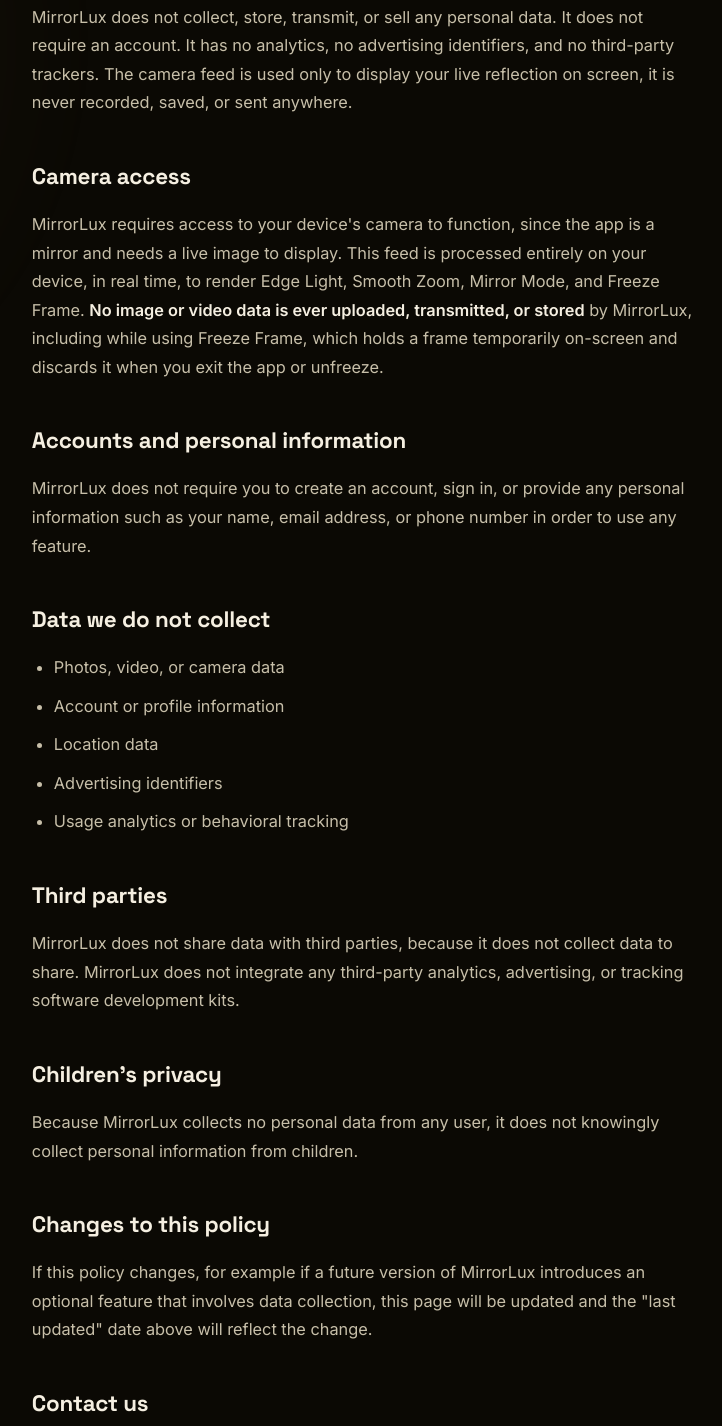
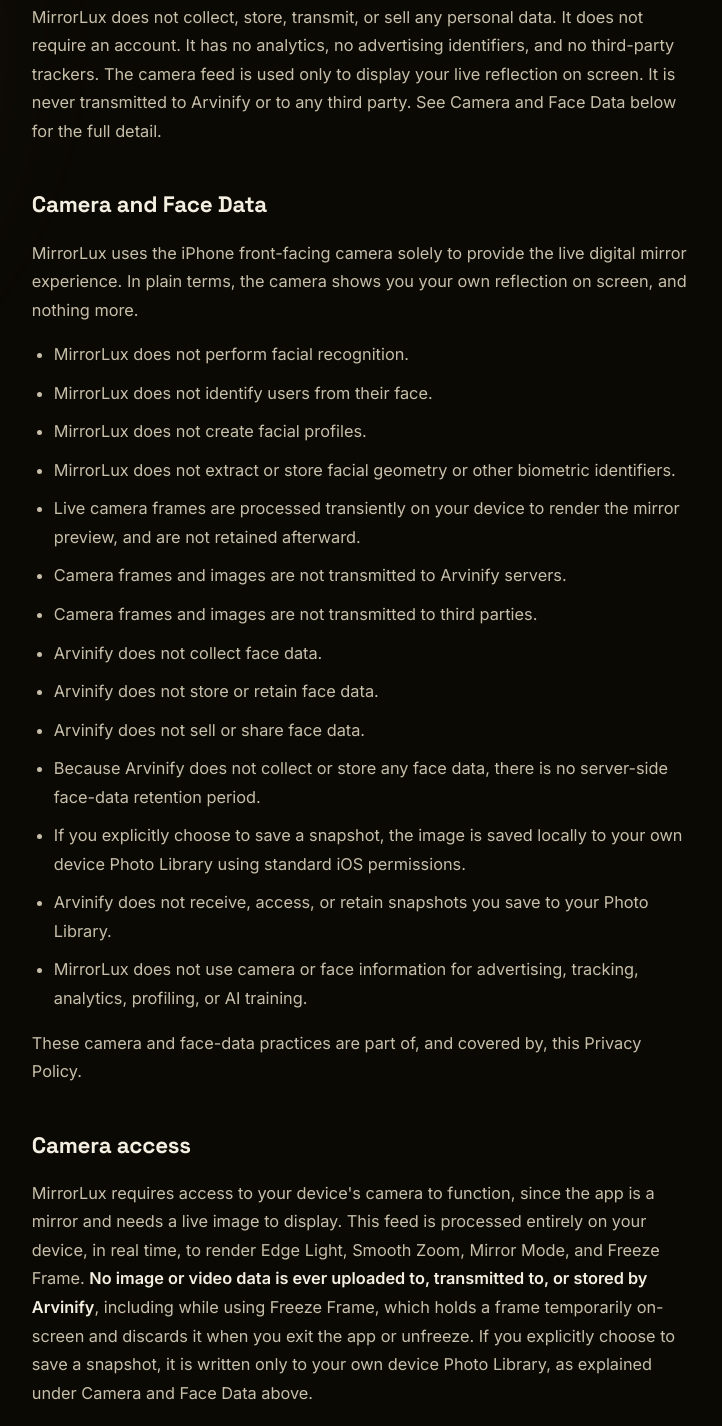
Before and after one commit to sepidehdalir/Arvinify, a plain HTML site: page apps/mirrorlux/privacy/index.html in a window 1280 px wide. Shown: the part 467-1893 px from the top of the page, without its empty margins (276-998 px from the left). Drawn offline with Linux system fonts and the light colour scheme.

Commit message:
MirrorLux privacy: add Camera and Face Data section (Apple Guideline 2.1)
Adds a prominent Camera and Face Data section clarifying that the
front-facing camera is used solely for the live mirror, with no facial
recognition, no biometric extraction, no face-data collection/retention,
and no transmission to Arvinify or third parties. Reconciles two earlier
absolute wordings so nothing contradicts the snapshot-to-Photo-Library
language. No unrelated pages touched.

```diff
--- a/apps/mirrorlux/privacy/index.html
+++ b/apps/mirrorlux/privacy/index.html
@@ -110,10 +110,30 @@
   <section class="section">
     <div class="wrap prose">
       <h2>Summary</h2>
-      <p>MirrorLux does not collect, store, transmit, or sell any personal data. It does not require an account. It has no analytics, no advertising identifiers, and no third-party trackers. The camera feed is used only to display your live reflection on screen, it is never recorded, saved, or sent anywhere.</p>
+      <p>MirrorLux does not collect, store, transmit, or sell any personal data. It does not require an account. It has no analytics, no advertising identifiers, and no third-party trackers. The camera feed is used only to display your live reflection on screen. It is never transmitted to Arvinify or to any third party. See Camera and Face Data below for the full detail.</p>
+
+      <h2>Camera and Face Data</h2>
+      <p>MirrorLux uses the iPhone front-facing camera solely to provide the live digital mirror experience. In plain terms, the camera shows you your own reflection on screen, and nothing more.</p>
+      <ul>
+        <li>MirrorLux does not perform facial recognition.</li>
+        <li>MirrorLux does not identify users from their face.</li>
+        <li>MirrorLux does not create facial profiles.</li>
+        <li>MirrorLux does not extract or store facial geometry or other biometric identifiers.</li>
+        <li>Live camera frames are processed transiently on your device to render the mirror preview, and are not retained afterward.</li>
+        <li>Camera frames and images are not transmitted to Arvinify servers.</li>
+        <li>Camera frames and images are not transmitted to third parties.</li>
+        <li>Arvinify does not collect face data.</li>
+        <li>Arvinify does not store or retain face data.</li>
+        <li>Arvinify does not sell or share face data.</li>
+        <li>Because Arvinify does not collect or store any face data, there is no server-side face-data retention period.</li>
+        <li>If you explicitly choose to save a snapshot, the image is saved locally to your own device Photo Library using standard iOS permissions.</li>
+        <li>Arvinify does not receive, access, or retain snapshots you save to your Photo Library.</li>
+        <li>MirrorLux does not use camera or face information for advertising, tracking, analytics, profiling, or AI training.</li>
+      </ul>
+      <p>These camera and face-data practices are part of, and covered by, this Privacy Policy.</p>
 
       <h2>Camera access</h2>
-      <p>MirrorLux requires access to your device's camera to function, since the app is a mirror and needs a live image to display. This feed is processed entirely on your device, in real time, to render Edge Light, Smooth Zoom, Mirror Mode, and Freeze Frame. <strong>No image or video data is ever uploaded, transmitted, or stored</strong> by MirrorLux, including while using Freeze Frame, which holds a frame temporarily on-screen and discards it when you exit the app or unfreeze.</p>
+      <p>MirrorLux requires access to your device's camera to function, since the app is a mirror and needs a live image to display. This feed is processed entirely on your device, in real time, to render Edge Light, Smooth Zoom, Mirror Mode, and Freeze Frame. <strong>No image or video data is ever uploaded to, transmitted to, or stored by Arvinify</strong>, including while using Freeze Frame, which holds a frame temporarily on-screen and discards it when you exit the app or unfreeze. If you explicitly choose to save a snapshot, it is written only to your own device Photo Library, as explained under Camera and Face Data above.</p>
 
       <h2>Accounts and personal information</h2>
       <p>MirrorLux does not require you to create an account, sign in, or provide any personal information such as your name, email address, or phone number in order to use any feature.</p>
```
